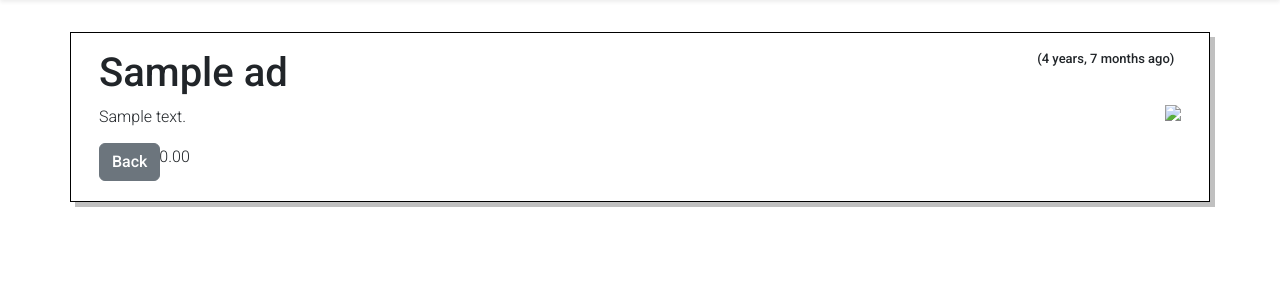
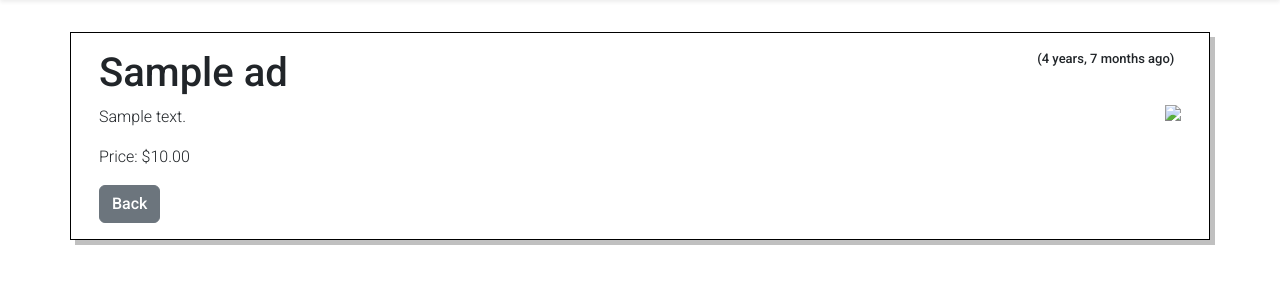
Before and after one commit to acsolle66/dj4e-ads, a Django app: page /ad/1/ in a window 1280 px wide. Shown: the part 56-356 px from the top of the page. Run offline with Django 5.2, Linux system fonts and the light colour scheme; tables that the repository leaves empty hold one stand-in row (values such as "Sample post"); parts of the project's set-up code (start-up, migrations or seed data) failed here and were passed over.

Commit message:
add new design elements to detail page

```diff
--- a/mysite/ads/templates/ads/ad_detail.html
+++ b/mysite/ads/templates/ads/ad_detail.html
@@ -21,7 +21,7 @@
         {% endif %}
         <p>{{ ad.text }}</p>
         <p>Price: ${{ ad.price }}</p>
-        <a href="{% url 'ads:ads_list' %}" style="position: absolute; bottom: 20px;" class="btn btn-secondary">Back</a>
+        <a href="{% url 'ads:ads_list' %}" class="btn btn-secondary">Back</a>
       </div>
     </div>
   </div>
```
